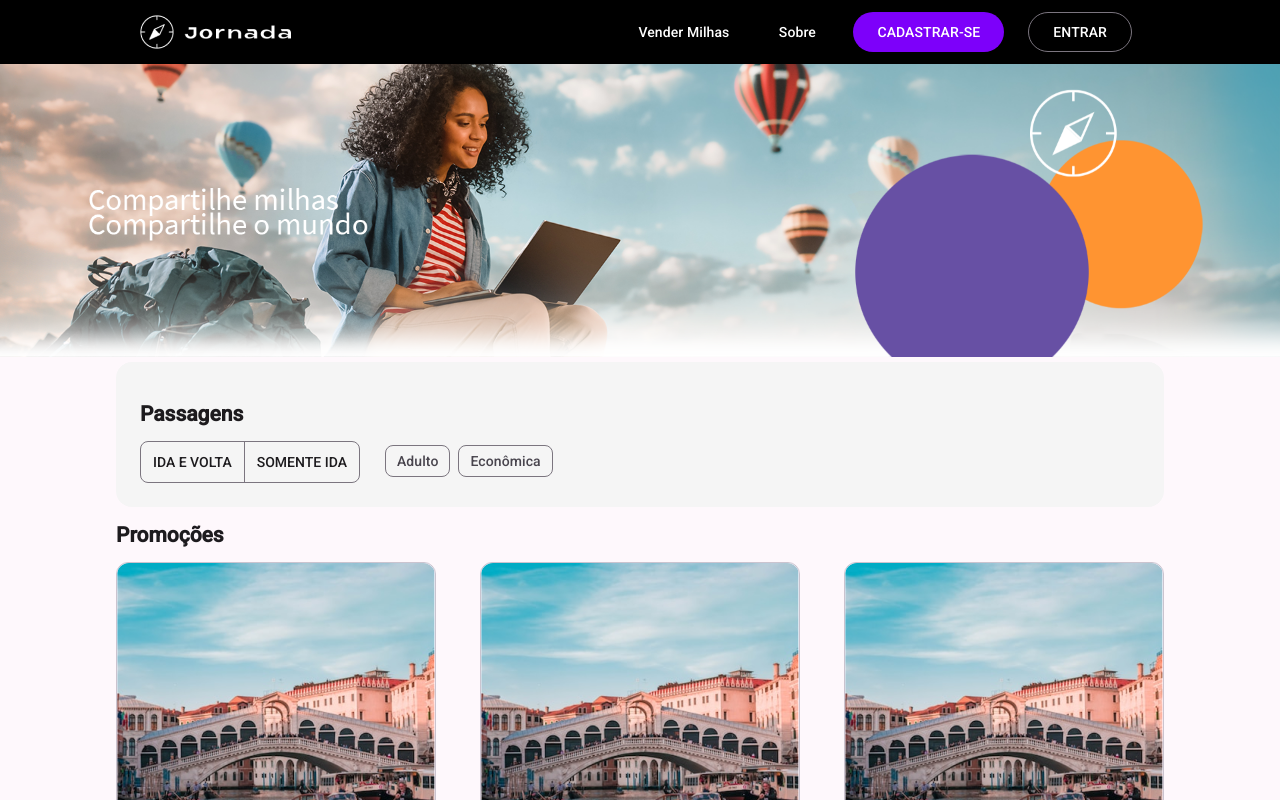
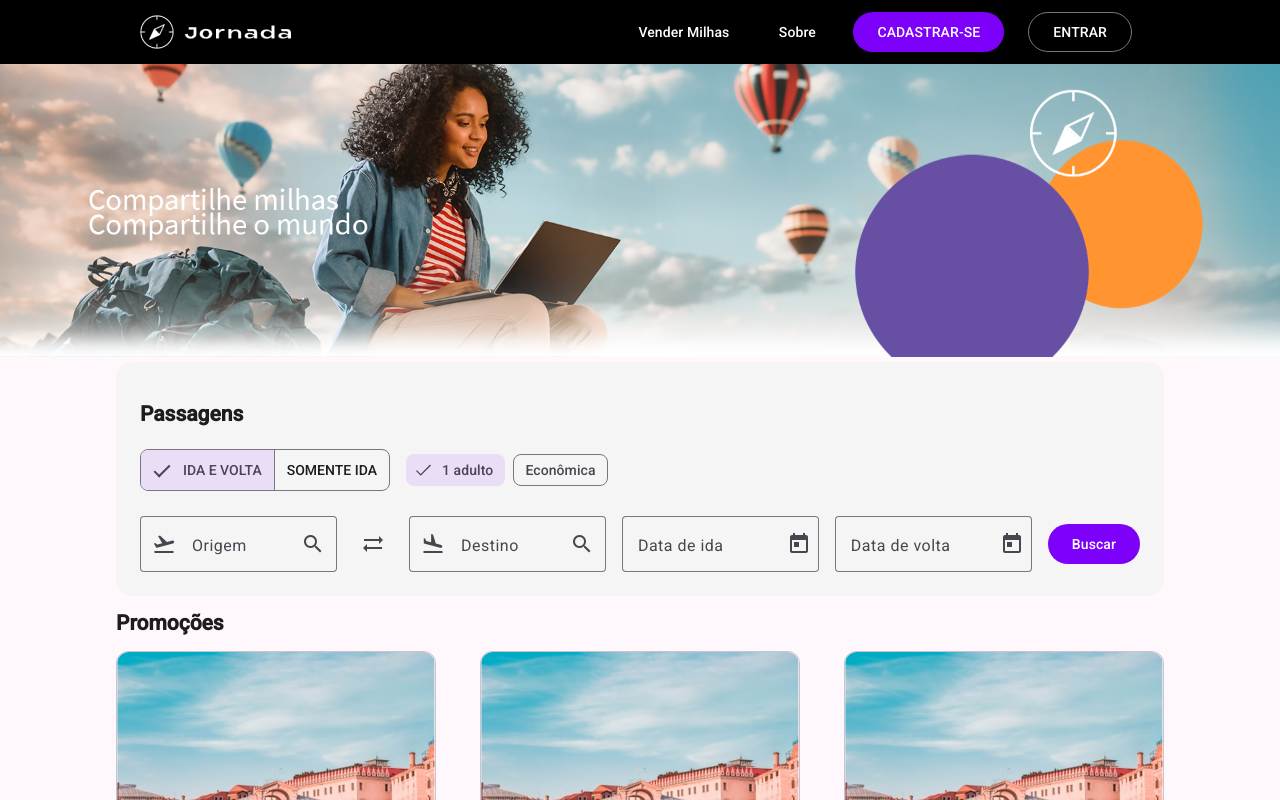
Before and after one commit to Mateus-Leandro/jornada-milhas, an Angular app: page / in a window 1280 px wide. Shown: the top 800 px of the page. Built offline with nearby package versions, Linux system fonts and the light colour scheme.

Commit message:
:sparkles:feat: implementa novos campos no formulario de busca

```diff
--- a/src/app/app-module.ts
+++ b/src/app/app-module.ts
@@ -17,6 +17,11 @@ import { CardDepoimento } from './shared/card-depoimento/card-depoimento';
 import { FormBusca } from './shared/form-busca/form-busca';
 import { MatButtonToggleModule } from '@angular/material/button-toggle';
 import { MatChipsModule } from '@angular/material/chips';
+import { MatFormFieldModule } from '@angular/material/form-field';
+import { MatInputModule } from '@angular/material/input';
+import { MatIconModule } from '@angular/material/icon';
+import { MatDatepickerModule } from '@angular/material/datepicker';
+import { provideNativeDateAdapter, MAT_DATE_LOCALE } from '@angular/material/core';
 
 @NgModule({
   declarations: [
@@ -39,8 +44,16 @@ import { MatChipsModule } from '@angular/material/chips';
     MatCardModule,
     MatButtonToggleModule,
     MatChipsModule,
+    MatFormFieldModule,
+    MatInputModule,
+    MatIconModule,
+    MatDatepickerModule,
   ],
-  providers: [provideBrowserGlobalErrorListeners()],
+  providers: [
+    provideNativeDateAdapter(),
+    provideBrowserGlobalErrorListeners(),
+    { provide: MAT_DATE_LOCALE, useValue: 'pt-BR' },
+  ],
   bootstrap: [App],
 })
 export class AppModule {}
--- a/src/app/shared/form-busca/form-busca.html
+++ b/src/app/shared/form-busca/form-busca.html
@@ -1,15 +1,54 @@
-<app-card variant="secondary" class="form-busca">
+<app-card variant="secondary">
     <form>
         <h2>Passagens</h2>
         <div class="flex-container">
             <mat-button-toggle-group aria-label="Tipo de passagem">
-                <mat-button-toggle>IDA E VOLTA</mat-button-toggle>
+                <mat-button-toggle checked>
+                    IDA E VOLTA
+                </mat-button-toggle>
                 <mat-button-toggle>SOMENTE IDA</mat-button-toggle>
             </mat-button-toggle-group>
-            <mat-chip-listbox aria-label="Fish selection">
-                <mat-chip-option>Adulto</mat-chip-option>
+            <mat-chip-listbox aria-label="Seleção de passagens">
+                <mat-chip-option selected>1 adulto</mat-chip-option>
                 <mat-chip-option>Econômica</mat-chip-option>
             </mat-chip-listbox>
         </div>
+        <div class="flex-container">
+            <mat-form-field class="input-container" appearance="outline">
+                <mat-label>Origem</mat-label>
+                <mat-icon matPrefix>
+                    flight_takeoff
+                </mat-icon>
+                <input matInput placeholder="Origem">
+                <mat-icon matSuffix>search</mat-icon>
+            </mat-form-field>
+            <button mat-icon-button type="button" class="sync-button">
+                <mat-icon>sync_alt</mat-icon>
+            </button>
+            <mat-form-field class="input-container" appearance="outline">
+                <mat-label>Destino</mat-label>
+                <mat-icon matPrefix>
+                    flight_land
+                </mat-icon>
+                <input matInput placeholder="Destino">
+                <mat-icon matSuffix>search</mat-icon>
+            </mat-form-field>
+
+            <mat-form-field appearance="outline">
+                <mat-label>Data de ida</mat-label>
+                <input matInput [matDatepicker]="pickerIda">
+                <mat-datepicker-toggle matIconSuffix [for]="pickerIda"></mat-datepicker-toggle>
+                <mat-datepicker #pickerIda></mat-datepicker>
+            </mat-form-field>
+
+            <mat-form-field appearance="outline">
+                <mat-label>Data de volta</mat-label>
+                <input matInput [matDatepicker]="pickerVolta">
+                <mat-datepicker-toggle matIconSuffix [for]="pickerVolta"></mat-datepicker-toggle>
+                <mat-datepicker #pickerVolta></mat-datepicker>
+            </mat-form-field>
+
+            <button matButton="filled" type="button">Buscar</button>
+        </div>
     </form>
 </app-card>
--- a/src/app/shared/form-busca/form-busca.scss
+++ b/src/app/shared/form-busca/form-busca.scss
@@ -1,9 +1,20 @@
 .flex-container {
   display: flex;
-  flex-direction: row;
-  gap: 25px;
+  align-items: center;
+  flex-wrap: wrap;
+  gap: 16px;
+  margin-top: 25px;
 }
 
 .mat-button-toggle-group-appearance-standard {
   border-radius: 8px !important;
 }
+
+mat-form-field {
+  flex: 1;
+  min-width: 150px;
+}
+
+::ng-deep .mat-mdc-form-field-subscript-wrapper {
+  display: none;
+}
```
